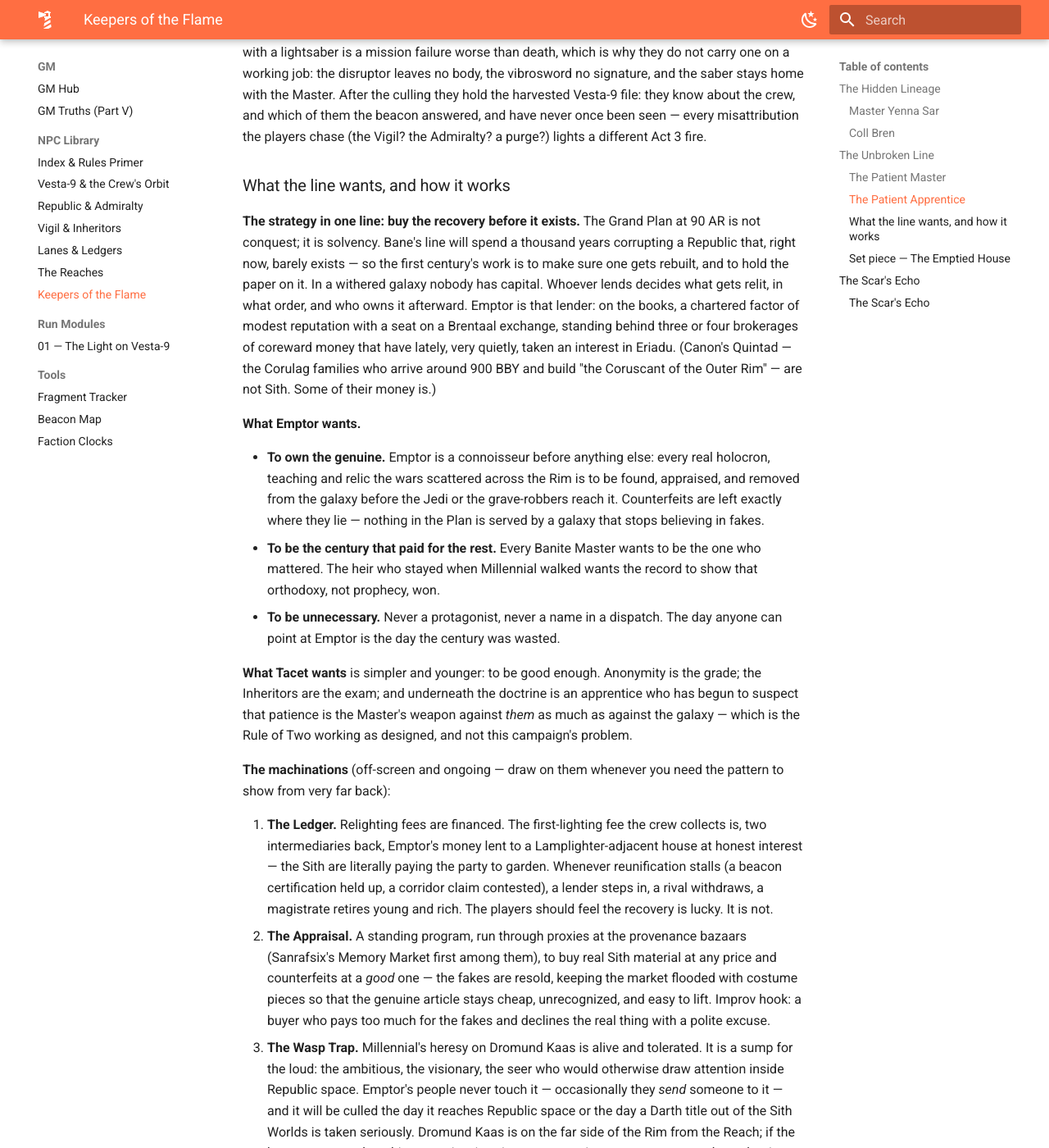
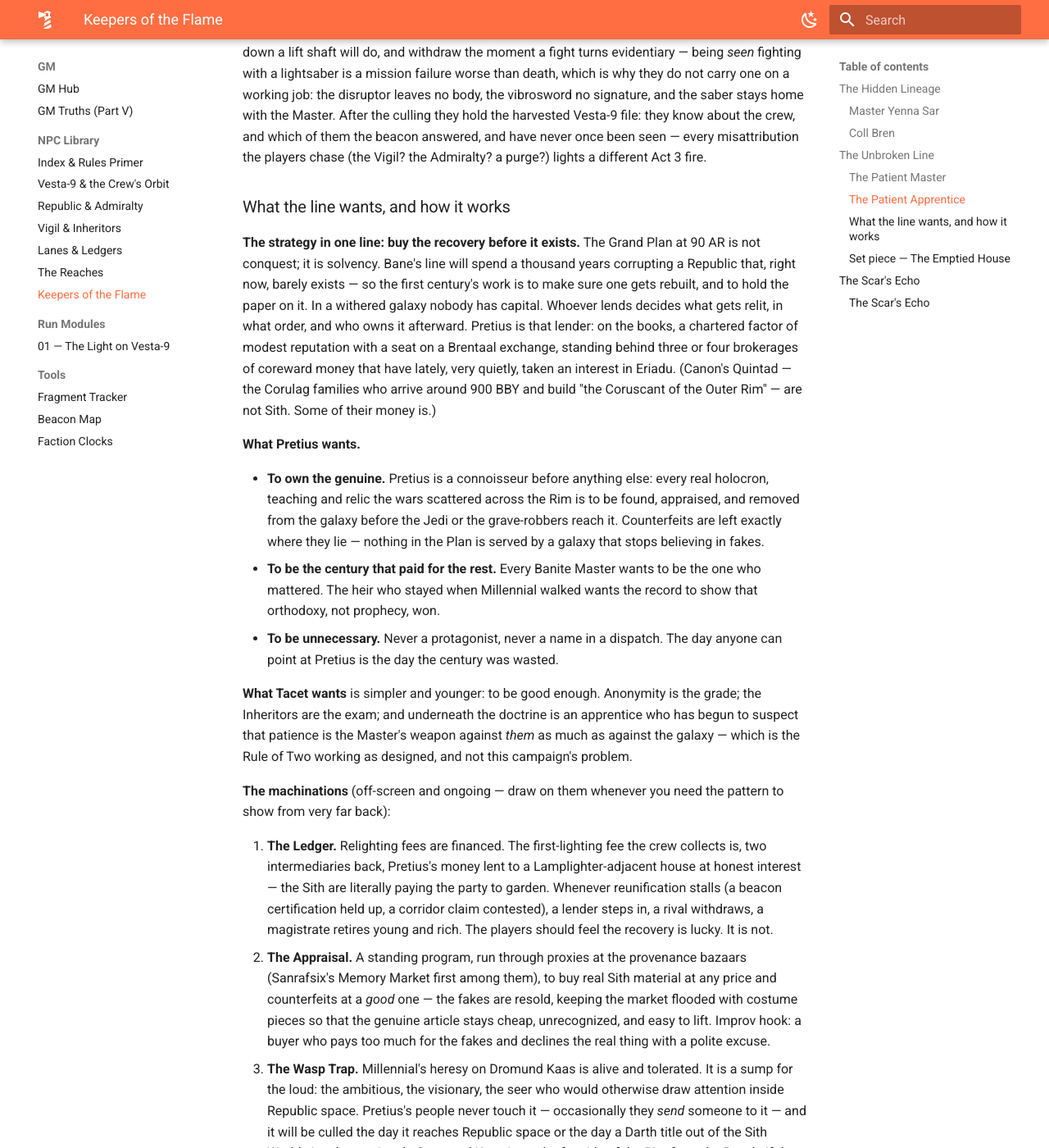
Before and after one commit to iandoriath/ember-age, an MkDocs documentation site: the page built from docs/gm/npcs/keepers.md, in a window 1280 px wide and 1400 px high, scrolled down 5481 px. Shown: the whole window at 82% size. Built offline with MkDocs 1.6.1 and Material for MkDocs 9.7.7, drawn with Linux system fonts in a browser that asks for light colours; some of the changed text lies outside the part shown.

Commit message:
Keepers of the Flame: Darth Emptor -> Darth Pretius (bent from pretium, the price)
Co-Authored-By: Claude Fable 5 <noreply@anthropic.com>

```diff
--- a/docs/gm/npcs/keepers.md
+++ b/docs/gm/npcs/keepers.md
@@ -54,10 +54,10 @@ The second fork of Dial 1, resolved: one Jedi lineage survives to 90 AR. It cons
 
 ## The Unbroken Line
 
-Dial 1, statted. Bane, then Zannah, then Cognus — and the record goes silent, because the line got better at silence. Cognus's recorded apprentice, Darth Millennial, rejected the Rule of Two and walked out on *her* to found the Dark Force cult on Dromund Kaas; Legends names no loyal heir after him, so the Master who actually inherited collides with nothing published. Here that Master is **Darth Emptor** — *the buyer*, as in *caveat emptor* — and the apprentice, whose name nobody outside the line has ever heard spoken, is **Darth Tacet** — *is silent*, the instruction a score gives an instrument for the whole of a movement. Third succession from Bane: young as Sith dynasties go, consolidating, and in no hurry, which is precisely why patience costs them nothing. Their goals and machinations, and the one set piece that shows their work, follow the two stat blocks.
+Dial 1, statted. Bane, then Zannah, then Cognus — and the record goes silent, because the line got better at silence. Cognus's recorded apprentice, Darth Millennial, rejected the Rule of Two and walked out on *her* to found the Dark Force cult on Dromund Kaas; Legends names no loyal heir after him, so the Master who actually inherited collides with nothing published. Here that Master is **Darth Pretius** — bent from *pretium*, the price: the one who sets it on everything — and the apprentice, whose name nobody outside the line has ever heard spoken, is **Darth Tacet** — *is silent*, the instruction a score gives an instrument for the whole of a movement. Third succession from Bane: young as Sith dynasties go, consolidating, and in no hurry, which is precisely why patience costs them nothing. Their goals and machinations, and the one set piece that shows their work, follow the two stat blocks.
 
 ### The Patient Master
-*Nemesis — the Sith line (Dial 1) — Darth Emptor; stats for completeness only*
+*Nemesis — the Sith line (Dial 1) — Darth Pretius; stats for completeness only*
 
 > Somewhere, a person of modest reputation and excellent bookkeeping watches lanes relight, and is pleased with the harvest coming in.
 
@@ -98,23 +98,23 @@ Dial 1, statted. Bane, then Zannah, then Cognus — and the record goes silent,
 
 ### What the line wants, and how it works
 
-**The strategy in one line: buy the recovery before it exists.** The Grand Plan at 90 AR is not conquest; it is solvency. Bane's line will spend a thousand years corrupting a Republic that, right now, barely exists — so the first century's work is to make sure one gets rebuilt, and to hold the paper on it. In a withered galaxy nobody has capital. Whoever lends decides what gets relit, in what order, and who owns it afterward. Emptor is that lender: on the books, a chartered factor of modest reputation with a seat on a Brentaal exchange, standing behind three or four brokerages of coreward money that have lately, very quietly, taken an interest in Eriadu. (Canon's Quintad — the Corulag families who arrive around 900 BBY and build "the Coruscant of the Outer Rim" — are not Sith. Some of their money is.)
+**The strategy in one line: buy the recovery before it exists.** The Grand Plan at 90 AR is not conquest; it is solvency. Bane's line will spend a thousand years corrupting a Republic that, right now, barely exists — so the first century's work is to make sure one gets rebuilt, and to hold the paper on it. In a withered galaxy nobody has capital. Whoever lends decides what gets relit, in what order, and who owns it afterward. Pretius is that lender: on the books, a chartered factor of modest reputation with a seat on a Brentaal exchange, standing behind three or four brokerages of coreward money that have lately, very quietly, taken an interest in Eriadu. (Canon's Quintad — the Corulag families who arrive around 900 BBY and build "the Coruscant of the Outer Rim" — are not Sith. Some of their money is.)
 
-**What Emptor wants.**
+**What Pretius wants.**
 
-- **To own the genuine.** Emptor is a connoisseur before anything else: every real holocron, teaching and relic the wars scattered across the Rim is to be found, appraised, and removed from the galaxy before the Jedi or the grave-robbers reach it. Counterfeits are left exactly where they lie — nothing in the Plan is served by a galaxy that stops believing in fakes.
+- **To own the genuine.** Pretius is a connoisseur before anything else: every real holocron, teaching and relic the wars scattered across the Rim is to be found, appraised, and removed from the galaxy before the Jedi or the grave-robbers reach it. Counterfeits are left exactly where they lie — nothing in the Plan is served by a galaxy that stops believing in fakes.
 - **To be the century that paid for the rest.** Every Banite Master wants to be the one who mattered. The heir who stayed when Millennial walked wants the record to show that orthodoxy, not prophecy, won.
-- **To be unnecessary.** Never a protagonist, never a name in a dispatch. The day anyone can point at Emptor is the day the century was wasted.
+- **To be unnecessary.** Never a protagonist, never a name in a dispatch. The day anyone can point at Pretius is the day the century was wasted.
 
 **What Tacet wants** is simpler and younger: to be good enough. Anonymity is the grade; the Inheritors are the exam; and underneath the doctrine is an apprentice who has begun to suspect that patience is the Master's weapon against *them* as much as against the galaxy — which is the Rule of Two working as designed, and not this campaign's problem.
 
 **The machinations** (off-screen and ongoing — draw on them whenever you need the pattern to show from very far back):
 
-1. **The Ledger.** Relighting fees are financed. The first-lighting fee the crew collects is, two intermediaries back, Emptor's money lent to a Lamplighter-adjacent house at honest interest — the Sith are literally paying the party to garden. Whenever reunification stalls (a beacon certification held up, a corridor claim contested), a lender steps in, a rival withdraws, a magistrate retires young and rich. The players should feel the recovery is lucky. It is not.
+1. **The Ledger.** Relighting fees are financed. The first-lighting fee the crew collects is, two intermediaries back, Pretius's money lent to a Lamplighter-adjacent house at honest interest — the Sith are literally paying the party to garden. Whenever reunification stalls (a beacon certification held up, a corridor claim contested), a lender steps in, a rival withdraws, a magistrate retires young and rich. The players should feel the recovery is lucky. It is not.
 2. **The Appraisal.** A standing program, run through proxies at the provenance bazaars (Sanrafsix's Memory Market first among them), to buy real Sith material at any price and counterfeits at a *good* one — the fakes are resold, keeping the market flooded with costume pieces so that the genuine article stays cheap, unrecognized, and easy to lift. Improv hook: a buyer who pays too much for the fakes and declines the real thing with a polite excuse.
-3. **The Wasp Trap.** Millennial's heresy on Dromund Kaas is alive and tolerated. It is a sump for the loud: the ambitious, the visionary, the seer who would otherwise draw attention inside Republic space. Emptor's people never touch it — occasionally they *send* someone to it — and it will be culled the day it reaches Republic space or the day a Darth title out of the Sith Worlds is taken seriously. Dromund Kaas is on the far side of the Rim from the Reach; if the heresy ever touches this campaign, it arrives as a recruiter, a rumor, or a prophecy that is suspiciously accurate about the Valley.
+3. **The Wasp Trap.** Millennial's heresy on Dromund Kaas is alive and tolerated. It is a sump for the loud: the ambitious, the visionary, the seer who would otherwise draw attention inside Republic space. Pretius's people never touch it — occasionally they *send* someone to it — and it will be culled the day it reaches Republic space or the day a Darth title out of the Sith Worlds is taken seriously. Dromund Kaas is on the far side of the Rim from the Reach; if the heresy ever touches this campaign, it arrives as a recruiter, a rumor, or a prophecy that is suspiciously accurate about the Valley.
 4. **The Graduation.** The culling of the Inheritors (Dial 1) is Tacet's exam — see the set piece below — and its harvest includes the Vesta-9 file. The line now knows the crew, and which of them the beacon answered. **Their desire is not to kill them.** Gardeners are not pruned. Tacet's own successor has to come from somewhere, and the Rule of Two recruits at generational distance: if you want a sequel hook, the apprentice's apprentice may already be at your table.
-5. **The Absence.** Never on camera. Emptor manifests as pattern and Tacet as aftermath; neither is ever provable, and no encounter with either is winnable or intended. If the players ever build a true galactic power, the line's attention is the sequel's opening scene.
+5. **The Absence.** Never on camera. Pretius manifests as pattern and Tacet as aftermath; neither is ever provable, and no encounter with either is winnable or intended. If the players ever build a true galactic power, the line's attention is the sequel's opening scene.
 
 ### Set piece — The Emptied House
 *Aftermath encounter — the culling, seen from inside — run it after the Unveiling, or earlier as the culling's first quiet strike*
@@ -123,7 +123,7 @@ Dial 1, statted. Bane, then Zannah, then Cognus — and the record goes silent,
 
 Use an Inheritor base the crew has already visited with courtesy — first contact is always helpful (Dial 3) — so that coming back is the point: the dig camp at the Scar, a Sanrafsix warehouse, a cell on the Veshet spur. They find it taken apart. Everyone is dead and it happened in one night. There are no blaster scorings and no cauterized wounds. The bodies that must never be identified are not there at all (the disruptor); the rest died of falls, of fire, and of each other (Influence). The archive rooms are bare — not burned, *emptied*: dust outlines where shelves stood. And the relic hall is untouched. Every "Sith artifact" the Inheritors ever displayed is still on its plinth.
 
-**The truth.** Tacet took every genuine item and left every counterfeit, because Emptor's appraisal is the one thing in the galaxy that can tell them apart — and because a room full of fakes tells the galaxy this was robbery by people who did not know what they were looking at. Nobody sane concludes "Sith." The fakes are also a message, for the one reader in ten thousand who can tell.
+**The truth.** Tacet took every genuine item and left every counterfeit, because Pretius's appraisal is the one thing in the galaxy that can tell them apart — and because a room full of fakes tells the galaxy this was robbery by people who did not know what they were looking at. Nobody sane concludes "Sith." The fakes are also a message, for the one reader in ten thousand who can tell.
 
 **Reading the room** (optional clue ladder; RAW difficulties; a failed check says nothing, a despair says something false):
 
```
Also changed, not shown: gm-screen.artifact.html (+1 -1 lines), gm-screen.html (+1 -1 lines).
